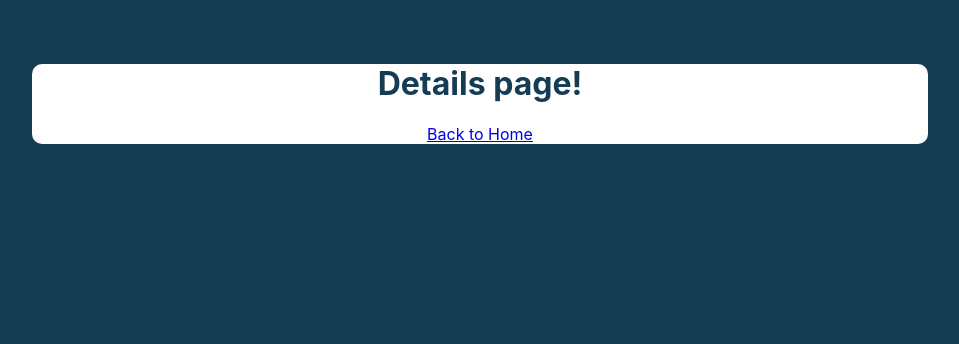
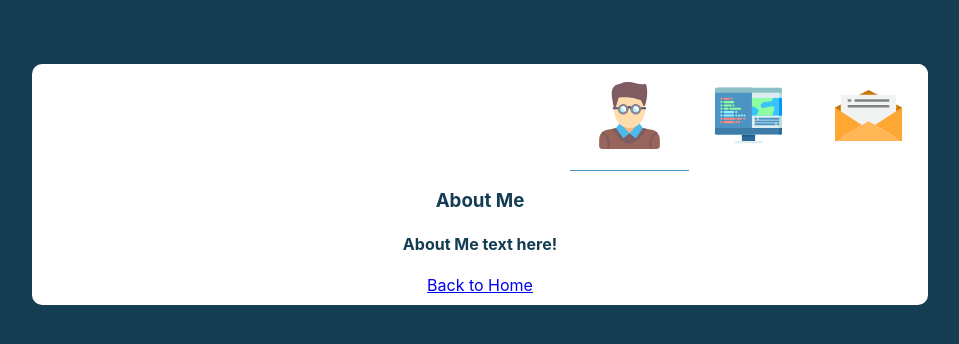
Before and after one commit to rafaelballestrin/portfolioOld, a React (Create React App) app: page /aboutme in a window 1280 px wide. Shown: the top 344 px of the page, without its empty margins (160-1119 px from the left). Built offline with nearby package versions, Linux system fonts and the light colour scheme.

Commit message:
creation of each page component

```diff
--- /dev/null
+++ b/src/AboutMe/AboutMe.js
@@ -0,0 +1,13 @@
+import React from 'react'
+import { Link } from 'react-router-dom';
+
+export default function AboutMe() {
+    return (
+        <div className="HomeContent">
+            <h3>About Me</h3>
+            <h4>About Me text here!</h4>
+            <Link to='/'>Back to Home</Link>
+        </div>
+
+    )
+}
--- a/src/App.css
+++ b/src/App.css
@@ -12,6 +12,12 @@
 }
  img {
   width: 80%;
+ }
+
+ .FixedMenu {
+   position: fixed;
+   top: 0;
+   width: 100%;
  }
 
  .container {
--- a/src/App.js
+++ b/src/App.js
@@ -1,19 +1,29 @@
 import React, { Component } from 'react';
 import { BrowserRouter as Router, Route } from 'react-router-dom';
-import Gallery from './Gallery';
+import Menu from './Menu/Menu';
 import Details from './Details';
-import HomeContent from './HomeContent.js'
+import HomeContent from './HomeContent/HomeContent.js';
+import AboutMe from './AboutMe/AboutMe';
+import Projects from './Projects/Projects';
+import Contact from './Contact/Contact';
 import './App.css';
 
 class App extends Component {
   render() {
     return (
       <Router>
-        <div className="Page">
-          <div className="App">
-            <Route exact path='/' component={Gallery} />
+        <div className='Page'>
+          <div className='App'>
+            <Route exact path='/' component={Menu} />
             <Route exact path='/' component={HomeContent} />
-            <Route exact path='/:galleryId' component={Details} />
+            <Route exact path='/galleryId' component={Menu}/>
+            <Route exact path='/galleryId' component={Details} />
+            <Route exact path='/aboutme' component={Menu} />
+            <Route exact path='/aboutme' component={AboutMe} />
+            <Route exact path='/projects' component={Menu} />
+            <Route exact path='/projects' component={Projects} />
+            <Route exact path='/contact' component={Menu} />
+            <Route exact path='/contact' component={Contact} />
           </div>
         </div>
       </Router>
--- /dev/null
+++ b/src/Contact/Contact.js
@@ -0,0 +1,13 @@
+import React from 'react'
+import { Link } from 'react-router-dom';
+
+export default function Contact() {
+    return (
+        <div className="HomeContent">
+            <h3>Contact</h3>
+            <h4>Contact text here!</h4>
+            <Link to='/'>Back to Home</Link>
+        </div>
+
+    )
+}
--- a/src/HomeContent.js
+++ b/src/HomeContent/HomeContent.js
@@ -3,8 +3,8 @@ import React from 'react';
 export default function HomeContent() {
     return (
         <div className="HomeContent">
-            <h3>Hi! I'm Rafael</h3>
-            <h3>I'm a Front-end Developer living in London</h3>
+            <h3>Home Content</h3>
+            <h4>I'm a Front-end Developer living in London</h4>
         </div>
     )
 }
--- /dev/null
+++ b/src/Projects/Projects.js
@@ -0,0 +1,13 @@
+import React from 'react'
+import { Link } from 'react-router-dom';
+
+export default function Projects() {
+    return (
+        <div className="HomeContent">
+            <h3>Projects</h3>
+            <h4>Projects text here!</h4>
+            <Link to='/'>Back to Home</Link>
+        </div>
+
+    )
+}
```
Also changed, not shown: src/Menu/Menu.js (renamed from src/Gallery.js, +4 -4 lines), src/images/computerDev.svg (added), src/images/computerWork.svg (added).
